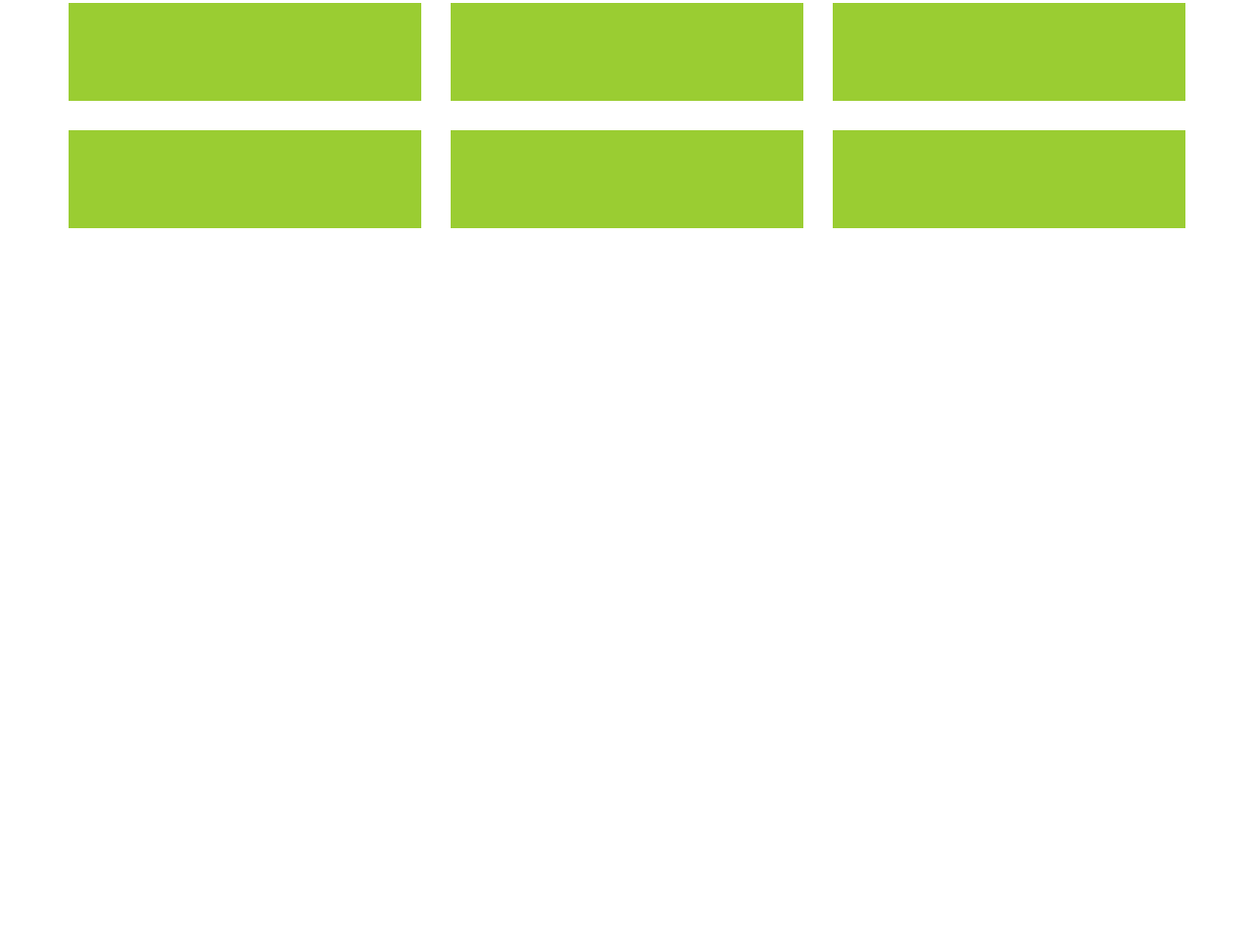
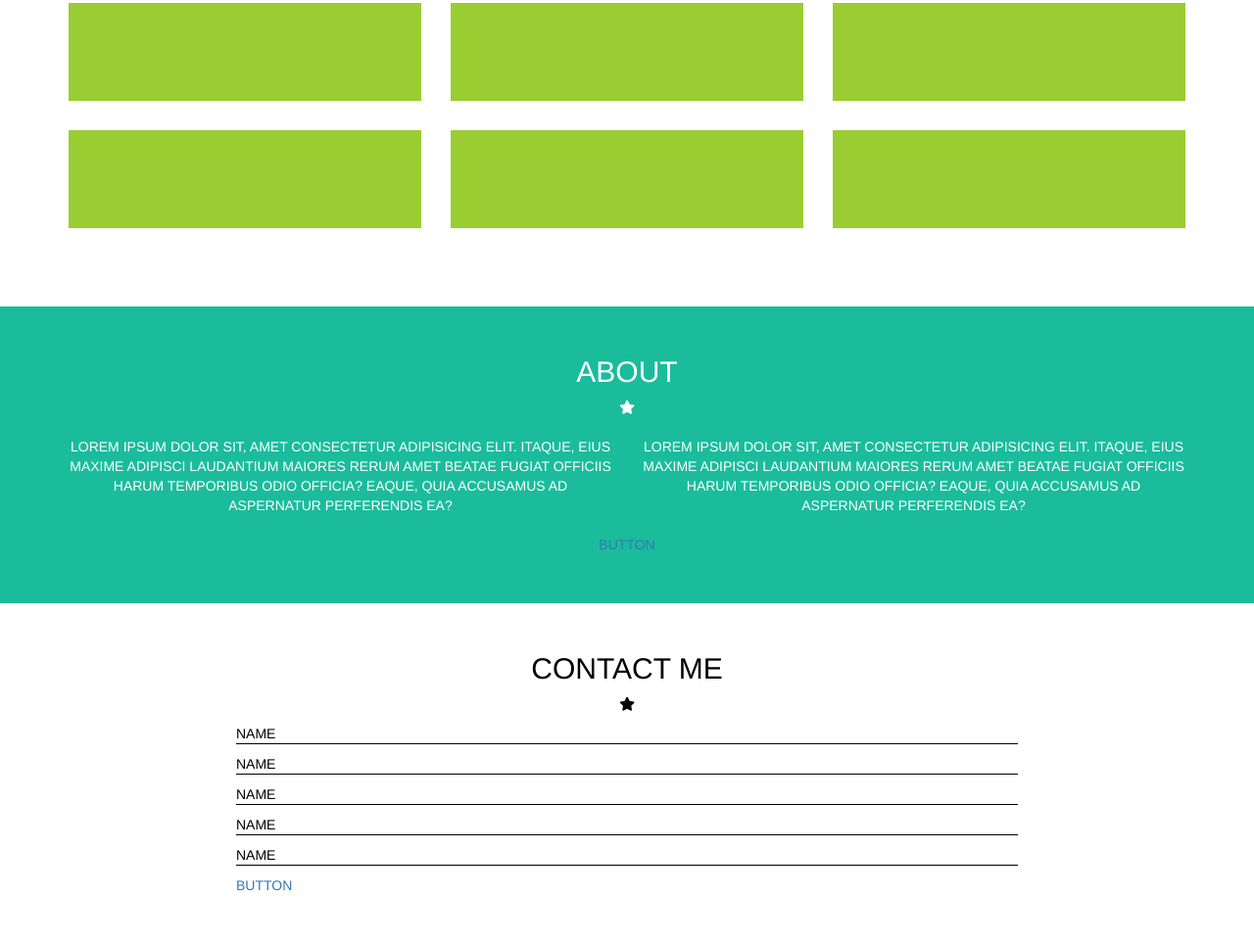
Before and after one commit to MauriPiace92/html-css-bootstrap-freelancer, a plain HTML site: page index.html in a window 1280 px wide. Shown: the part 636-1600 px from the top of the page at 98% size. Before the commit the page ends 949 px from the top, so only its background shows below. Drawn offline with nearby package versions, Linux system fonts and the light colour scheme.

Commit message:
fine main

```diff
--- a/css/style.css
+++ b/css/style.css
@@ -1,4 +1,4 @@
-.container-fluid{
+header{
     background-color: #2c3e50;
     color:white;
     text-transform:uppercase;
@@ -57,3 +57,17 @@
     height: 100px;
     width: auto;
 }
+
+.about  p{
+    margin-bottom: 20px;
+}
+
+.contact .wrapper{
+    width: 70%;
+    margin: auto;
+    text-align: left;
+}
+
+.contact .wrapper p{
+    border-bottom:1px solid black;
+}
--- a/index.html
+++ b/index.html
@@ -150,16 +150,76 @@
                 </div>
             </div>
 
+        </section>
+
+        <section class="primary about">
+
+            <div class="container">
+
+                <div class="box">
+
+                    <h2>About</h2>
+
+                    <p> <i class="fas fa-star"></i></p>
+
+                    <div class="row">
+
+                        <div class="col-xs-12 col-sm-6">
+                            <p>Lorem ipsum dolor sit, amet consectetur adipisicing elit. Itaque, eius maxime adipisci laudantium maiores rerum amet beatae fugiat officiis harum temporibus odio officia? Eaque, quia accusamus ad aspernatur perferendis ea?</p>
+                        </div>
+
+                        <div class="col-xs-12 col-sm-6">
+                            <p>Lorem ipsum dolor sit, amet consectetur adipisicing elit. Itaque, eius maxime adipisci laudantium maiores rerum amet beatae fugiat officiis harum temporibus odio officia? Eaque, quia accusamus ad aspernatur perferendis ea?</p>
+                        </div>
+
+                        <a href="#"> button</a>
+
+                    </div>
+
+                </div>
+
+            </div>
+
+        </section>
+
+        <section class="secondary contact">
+
+            <div class="container">
+
+                <div class="box">
+
+                    <h2>contact me</h2>
+
+                    <p> <i class="fas fa-star"></i></p>
 
 
 
+                    <div class="wrapper">
+                        <div class="row">
+
+                            <div class="col-xs-12"><p>Name</p></div>
+                            <div class="col-xs-12"><p>Name</p></div>
+                            <div class="col-xs-12"><p>Name</p></div>
+                            <div class="col-xs-12"><p>Name</p></div>
+                            <div class="col-xs-12"><p>Name</p></div>
+
+                        </div>
+
+                        <a href="#"> button</a>
+                    </div>
+                </div>
+
+            </div>
+
         </section>
-
-
-
 
     </main>
     <!-- END MAIN -->
 
+    <!-- FOOTER -->
+    <footer>
+
+    </footer>
+    <!-- END FOOTER -->
 </body>
 </html>
```
Lines whose indentation alone changed are shown as unchanged.
